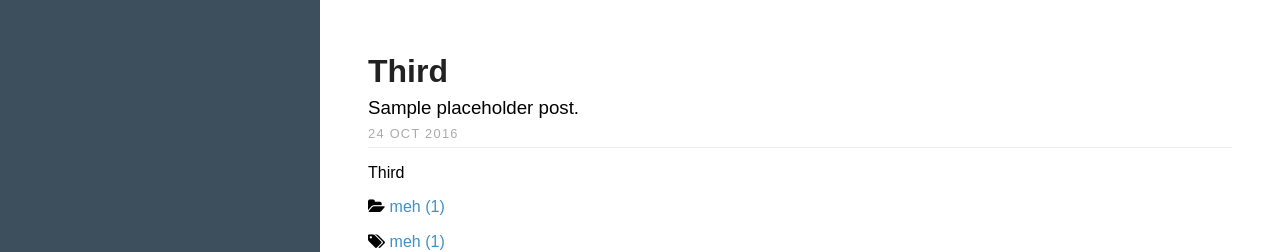
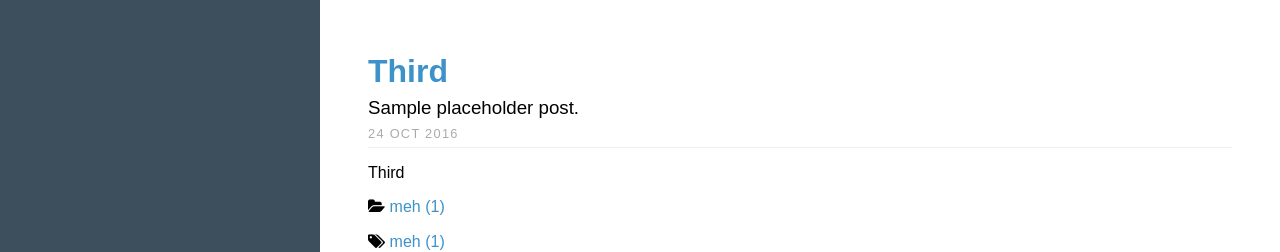
Before and after one commit to monaqvi/monaqvi.github.io, a Jekyll site: the page built from _posts/2016-10-24-third.md, in a window 1280 px wide. Shown: the top 252 px of the page. Built offline with Jekyll 4.4.1, drawn with Linux system fonts in a browser that asks for light colours; nearby versions of some CDN libraries; comment, search, counter and statistics services are not loaded.

Commit message:
post-title black font -> blue

```diff
--- a/assets/blog/css/style.css
+++ b/assets/blog/css/style.css
@@ -98,7 +98,7 @@ h3 {
 }
 .post-title {
   font-size: 2em;
-  color: #222;
+  color: rgb(61, 146, 201);
   margin-bottom: 0.2em;
 }
 .post-no-top-margin {
```
